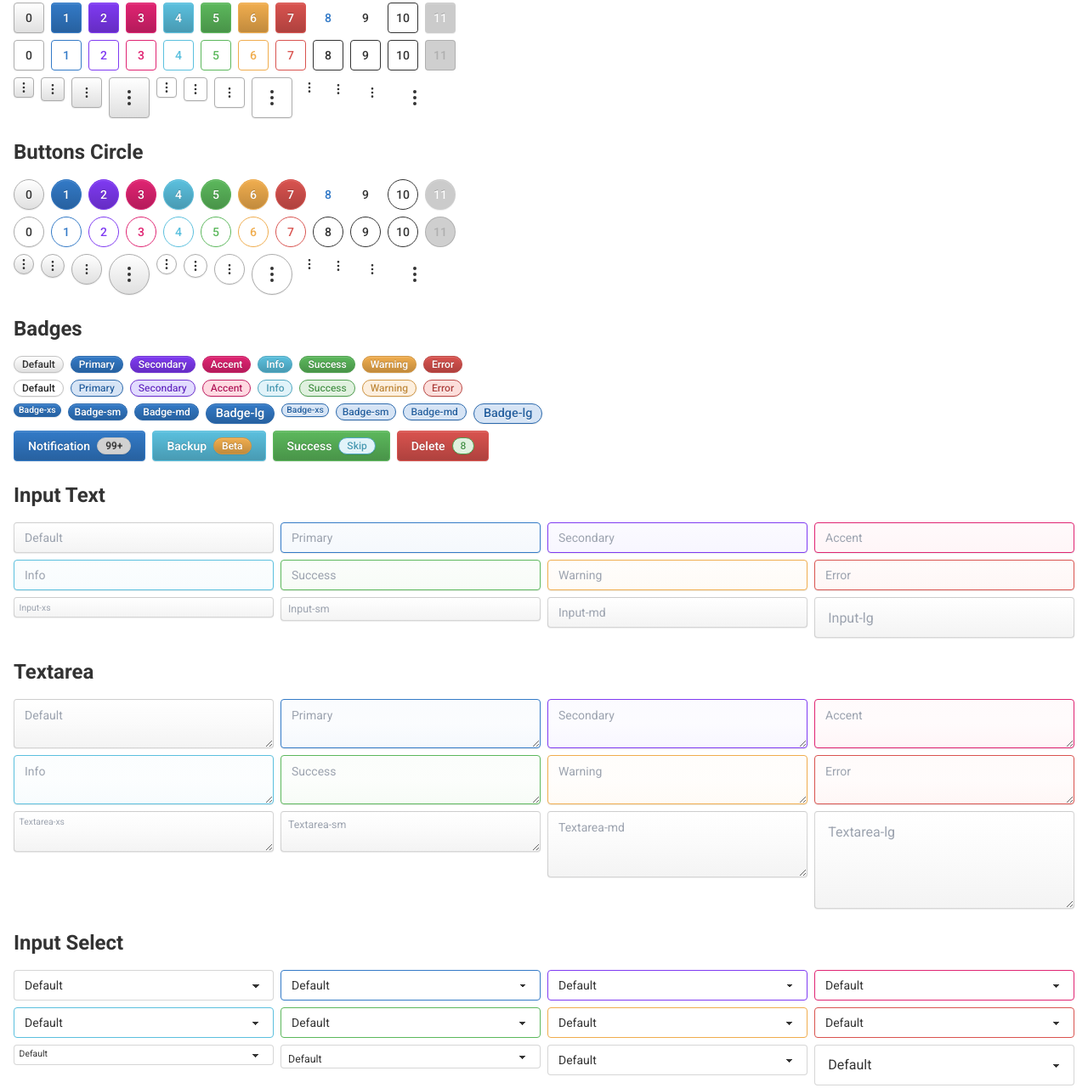
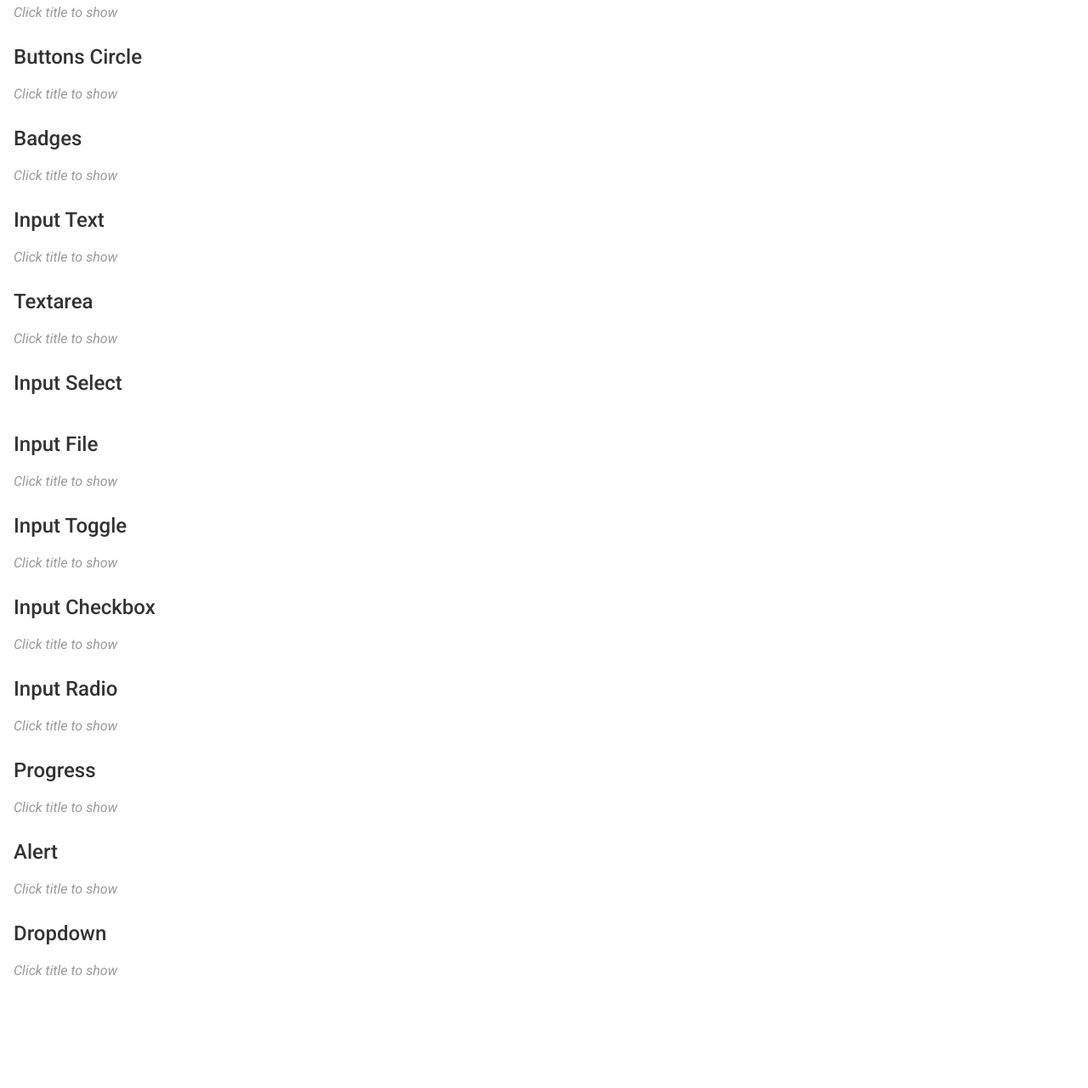
Before and after one commit to harryhdt/daibo-ui, a plain HTML site: page components.html in a window 1280 px wide. Shown: the part 357-1638 px from the top of the page at 85% size. Drawn offline with nearby package versions, Linux system fonts and the light colour scheme.

Commit message:
optimize ui rendering

```diff
--- a/components.html
+++ b/components.html
@@ -9,6 +9,25 @@
   </head>
   <body
     x-data="{
+      show: {
+        button: true,
+        buttonSquare: false,
+        buttonCircle: false,
+        badge: false,
+        inputText: false,
+        textarea: false,
+        inputSelect: false,
+        inputFile: false,
+        inputToggle: false,
+        inputCheckbox: false,
+        inputRadio: false,
+        progress: false,
+        alert: false,
+        dropdown: false,
+      },
+      toggleShow(key) {
+        this.show[key] = !this.show[key];
+      },
       ucFirst(str) {
         return str.charAt(0).toUpperCase() + str.slice(1);
       }
@@ -16,7 +35,8 @@
     class="flex flex-col gap-6 p-4"
   >
     <div>
-      <h3 class="mb-4 text-2xl font-semibold">Buttons</h3>
+      <h3 class="inline-block mb-4 text-2xl font-medium cursor-pointer select-none hover:underline" @click="toggleShow('button')">Buttons</h3>
+      <div x-cloak x-show="show.button">
         <div
           x-data="{ elements: [ 'btn-default', 'btn-primary', 'btn-secondary', 'btn-accent', 'btn-info', 'btn-success', 'btn-warning', 'btn-error', 'btn-link', 'btn-ghost', 'btn-outline', 'btn-disabled' ] }"
           class="flex flex-wrap items-center gap-2"
@@ -42,8 +62,11 @@
           </template>
         </div>
       </div>
+      <div x-show="!show.button" class="italic text-base-content/50">Click title to show</div>
+    </div>
     <div>
-      <h3 class="mb-4 text-2xl font-semibold">Buttons Square</h3>
+      <h3 class="inline-block mb-4 text-2xl font-medium cursor-pointer select-none hover:underline" @click="toggleShow('buttonSquare')">Buttons Square</h3>
+      <div x-cloak x-show="show.buttonSquare">
         <div
           x-data="{ elements: [ 'btn-default', 'btn-primary', 'btn-secondary', 'btn-accent', 'btn-info', 'btn-success', 'btn-warning', 'btn-error', 'btn-link', 'btn-ghost', 'btn-outline', 'btn-disabled' ] }"
           class="flex flex-wrap items-center gap-2"
@@ -78,8 +101,11 @@
           </template>
         </div>
       </div>
+      <div x-show="!show.buttonSquare" class="italic text-base-content/50">Click title to show</div>
+    </div>
     <div>
-      <h3 class="mb-4 text-2xl font-semibold">Buttons Circle</h3>
+      <h3 class="inline-block mb-4 text-2xl font-medium cursor-pointer select-none hover:underline">Buttons Circle</h3>
+      <div x-cloak x-show="show.buttonCircle">
         <div
           x-data="{ elements: [ 'btn-default', 'btn-primary', 'btn-secondary', 'btn-accent', 'btn-info', 'btn-success', 'btn-warning', 'btn-error', 'btn-link', 'btn-ghost', 'btn-outline', 'btn-disabled' ] }"
           class="flex flex-wrap items-center gap-2"
@@ -114,8 +140,11 @@
           </template>
         </div>
       </div>
+      <div x-show="!show.buttonCircle" class="italic text-base-content/50">Click title to show</div>
+    </div>
     <div>
-      <h3 class="mb-4 text-2xl font-semibold">Badges</h3>
+      <h3 class="inline-block mb-4 text-2xl font-medium cursor-pointer select-none hover:underline">Badges</h3>
+      <div x-cloak x-show="show.badge">
         <div
           x-data="{ elements: [ 'badge-default', 'badge-primary', 'badge-secondary', 'badge-accent', 'badge-info', 'badge-success', 'badge-warning', 'badge-error' ] }"
           class="flex flex-wrap items-center gap-2"
@@ -159,8 +188,11 @@
           </button>
         </div>
       </div>
+      <div x-show="!show.badge" class="italic text-base-content/50">Click title to show</div>
+    </div>
     <div>
-      <h3 class="mb-4 text-2xl font-semibold">Input Text</h3>
+      <h3 class="inline-block mb-4 text-2xl font-medium cursor-pointer select-none hover:underline">Input Text</h3>
+      <div x-cloak x-show="show.inputText">
         <div
           x-data="{ elements: [ 'input-default', 'input-primary', 'input-secondary', 'input-accent', 'input-info', 'input-success', 'input-warning', 'input-error' ] }"
           class="grid grid-cols-1 gap-2 sm:grid-cols-2 lg:grid-cols-3 xl:grid-cols-4"
@@ -175,8 +207,11 @@
           </template>
         </div>
       </div>
+      <div x-show="!show.inputText" class="italic text-base-content/50">Click title to show</div>
+    </div>
     <div>
-      <h3 class="mb-4 text-2xl font-semibold">Textarea</h3>
+      <h3 class="inline-block mb-4 text-2xl font-medium cursor-pointer select-none hover:underline">Textarea</h3>
+      <div x-cloak x-show="show.textarea">
         <div
           x-data="{ elements: [ 'textarea-default', 'textarea-primary', 'textarea-secondary', 'textarea-accent', 'textarea-info', 'textarea-success', 'textarea-warning', 'textarea-error' ] }"
           class="grid grid-cols-1 gap-2 sm:grid-cols-2 lg:grid-cols-3 xl:grid-cols-4"
@@ -191,8 +226,11 @@
           </template>
         </div>
       </div>
-    <div x-data="{ options: ['Option 1', 'Option 2', 'Option 3'] }">
-      <h3 class="mb-4 text-2xl font-semibold">Input Select</h3>
+      <div x-show="!show.textarea" class="italic text-base-content/50">Click title to show</div>
+    </div>
+    <div>
+      <h3 class="inline-block mb-4 text-2xl font-medium cursor-pointer select-none hover:underline">Input Select</h3>
+      <div x-cloak x-show="show.inputSelect" x-data="{ options: ['Option 1', 'Option 2', 'Option 3'] }">
         <div
           x-data="{ elements: [ 'select-default', 'select-primary', 'select-secondary', 'select-accent', 'select-info', 'select-success', 'select-warning', 'select-error' ] }"
           class="grid grid-cols-1 gap-2 sm:grid-cols-2 lg:grid-cols-3 xl:grid-cols-4"
@@ -217,8 +255,11 @@
           </template>
         </div>
       </div>
+      <div x-show="!show.button" class="italic text-base-content/50">', 'Option show</div>
+    </div>
     <div>
-      <h3 class="mb-4 text-2xl font-semibold">Input File</h3>
+      <h3 class="inline-block mb-4 text-2xl font-medium cursor-pointer select-none hover:underline">Input File</h3>
+      <div x-cloak x-show="show.inputFile">
         <div
           x-data="{ elements: [ 'file-input-default', 'file-input-primary', 'file-input-secondary', 'file-input-accent', 'file-input-info', 'file-input-success', 'file-input-warning', 'file-input-error' ] }"
           class="grid grid-cols-1 gap-2 sm:grid-cols-2 lg:grid-cols-3 xl:grid-cols-4"
@@ -233,8 +274,11 @@
           </template>
         </div>
       </div>
+      <div x-show="!show.inputFile" class="italic text-base-content/50">Click title to show</div>
+    </div>
     <div>
-      <h3 class="mb-4 text-2xl font-semibold">Input Toggle</h3>
+      <h3 class="inline-block mb-4 text-2xl font-medium cursor-pointer select-none hover:underline">Input Toggle</h3>
+      <div x-cloak x-show="show.inputToggle">
         <div
           x-data="{ elements: [ 'toggle-default', 'toggle-primary', 'toggle-secondary', 'toggle-accent', 'toggle-info', 'toggle-success', 'toggle-warning', 'toggle-error' ] }"
           class="flex flex-wrap items-center gap-2"
@@ -255,8 +299,11 @@
           </label>
         </div>
       </div>
+      <div x-show="!show.inputToggle" class="italic text-base-content/50">Click title to show</div>
+    </div>
     <div>
-      <h3 class="mb-4 text-2xl font-semibold">Input Checkbox</h3>
+      <h3 class="inline-block mb-4 text-2xl font-medium cursor-pointer select-none hover:underline">Input Checkbox</h3>
+      <div x-cloak x-show="show.inputCheckbox">
         <div
           x-data="{ elements: [ 'checkbox-default', 'checkbox-primary', 'checkbox-secondary', 'checkbox-accent', 'checkbox-info', 'checkbox-success', 'checkbox-warning', 'checkbox-error' ] }"
           class="flex flex-wrap items-center gap-2"
@@ -277,8 +324,11 @@
           </label>
         </div>
       </div>
+      <div x-show="!show.inputCheckbox" class="italic text-base-content/50">Click title to show</div>
+    </div>
     <div>
-      <h3 class="mb-4 text-2xl font-semibold">Input Radio</h3>
+      <h3 class="inline-block mb-4 text-2xl font-medium cursor-pointer select-none hover:underline">Input Radio</h3>
+      <div x-cloak x-show="show.inputRadio">
         <div
           x-data="{ elements: [ 'radio-default', 'radio-primary', 'radio-secondary', 'radio-accent', 'radio-info', 'radio-success', 'radio-warning', 'radio-error' ] }"
           class="flex flex-wrap items-center gap-2"
@@ -303,8 +353,11 @@
           </label>
         </div>
       </div>
+      <div x-show="!show.inputRadio" class="italic text-base-content/50">Click title to show</div>
+    </div>
     <div>
-      <h3 class="mb-4 text-2xl font-semibold">Progress</h3>
+      <h3 class="inline-block mb-4 text-2xl font-medium cursor-pointer select-none hover:underline">Progress</h3>
+      <div x-cloak x-show="show.progress">
         <div
           x-data="{ elements: [ 'progress-default', 'progress-primary', 'progress-secondary', 'progress-accent', 'progress-info', 'progress-success', 'progress-warning', 'progress-error' ] }"
           class="flex flex-wrap items-center w-full max-w-xs gap-2"
@@ -314,8 +367,11 @@
           </template>
         </div>
       </div>
+      <div x-show="!show.progress" class="italic text-base-content/50">Click title to show</div>
+    </div>
     <div>
-      <h3 class="mb-4 text-2xl font-semibold">Alert</h3>
+      <h3 class="inline-block mb-4 text-2xl font-medium cursor-pointer select-none hover:underline">Alert</h3>
+      <div x-cloak x-show="show.alert">
         <div x-data="{ elements: [ 'alert-default', 'alert-info', 'alert-success', 'alert-warning', 'alert-error' ] }" class="flex flex-col w-full max-w-xs gap-2">
           <template x-for="element in elements" :key="element">
             <div class="alert" :class="element">
@@ -325,8 +381,11 @@
           </template>
         </div>
       </div>
+      <div x-show="!show.alert" class="italic text-base-content/50">Click title to show</div>
+    </div>
     <div>
-      <h3 class="mb-4 text-2xl font-semibold">Dropdown</h3>
+      <h3 class="inline-block mb-4 text-2xl font-medium cursor-pointer select-none hover:underline">Dropdown</h3>
+      <div x-cloak x-show="show.dropdown">
         <div>
           <div class="dropdown dropdown-right dropdown-open">
             <div tabindex="0" role="button" class="m-1 btn btn-default btn-square">
@@ -342,6 +401,8 @@
           </div>
         </div>
       </div>
+      <div x-show="!show.dropdown" class="italic text-base-content/50">Click title to show</div>
+    </div>
     <div class="mt-96"></div>
     <script src="https://unpkg.com/lucide@latest"></script>
     <script src="./script.js"></script>
```
Also changed, not shown: style.css. Lines whose indentation alone changed are shown as unchanged.
